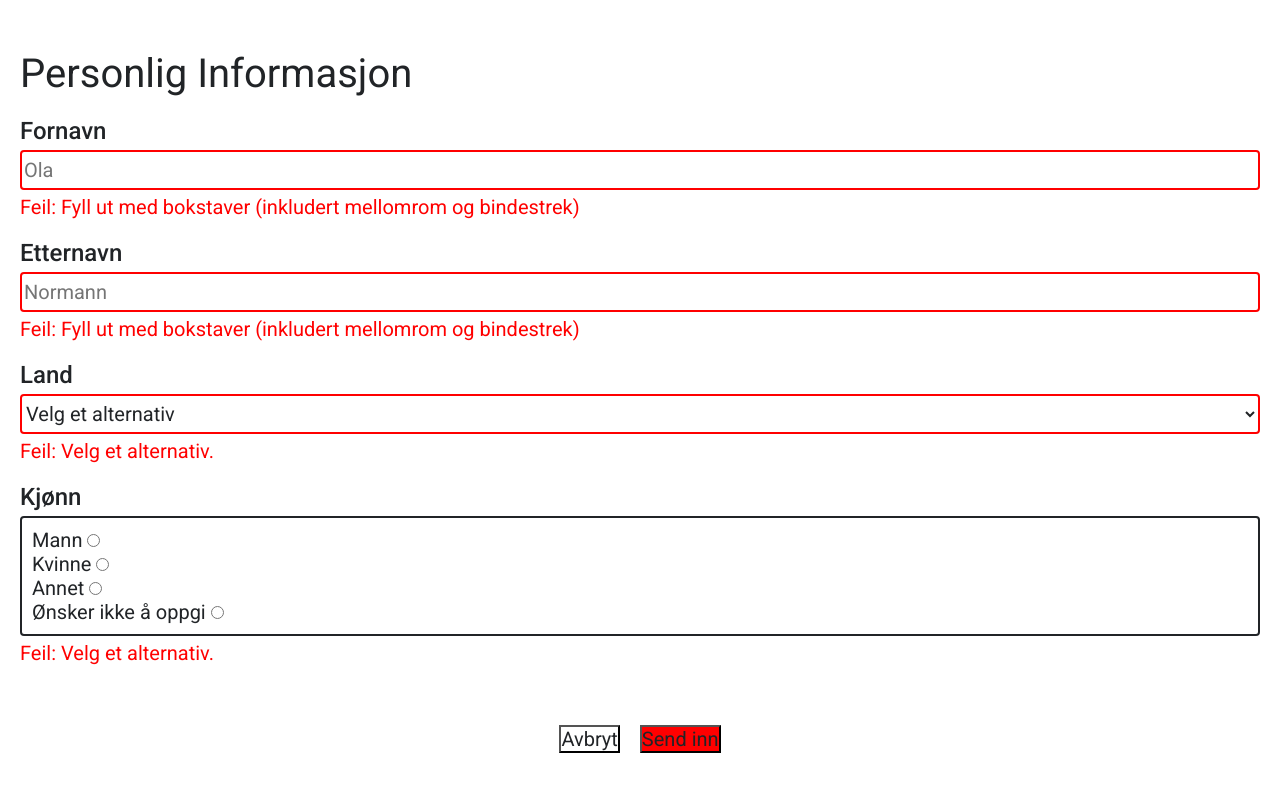
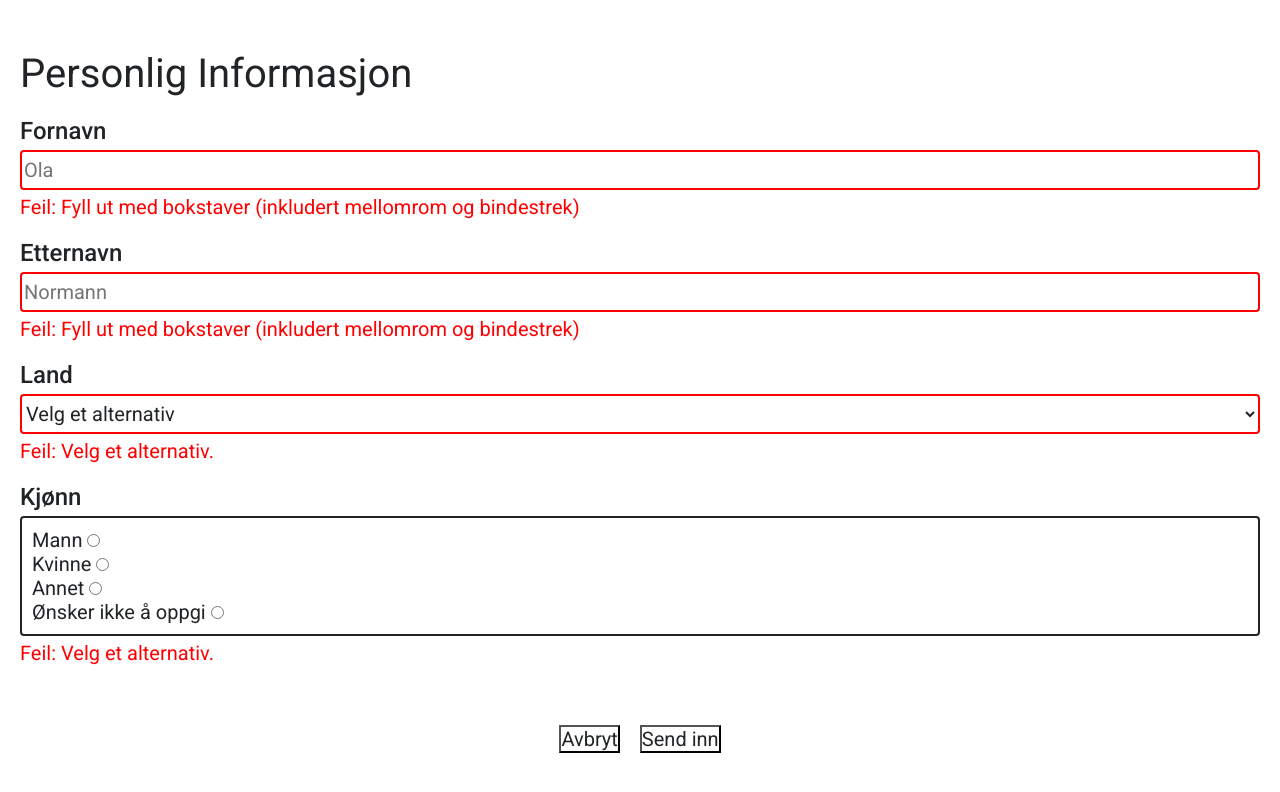
Before and after one commit to 0mar0mrani/form, a React (Vite) app: page / in a window 1280 px wide. Shown: the top 792 px of the page. Built offline with nearby package versions, Linux system fonts and the light colour scheme.

Commit message:
Changed class name

```diff
--- a/src/components/form/PrimaryButton.tsx
+++ b/src/components/form/PrimaryButton.tsx
@@ -1,7 +1,7 @@
 export default function Button({name, submitMethod, isDisabled }) {
 	return (
 		<button
-			className={`form__button ${isDisabled ? 'form__button--disabled' : ''}`}
+			className={`form__button-primary ${isDisabled ? 'form__button-primary--disabled' : ''}`}
 			onClick={submitMethod}>
 			{name}
 		</button>
```
